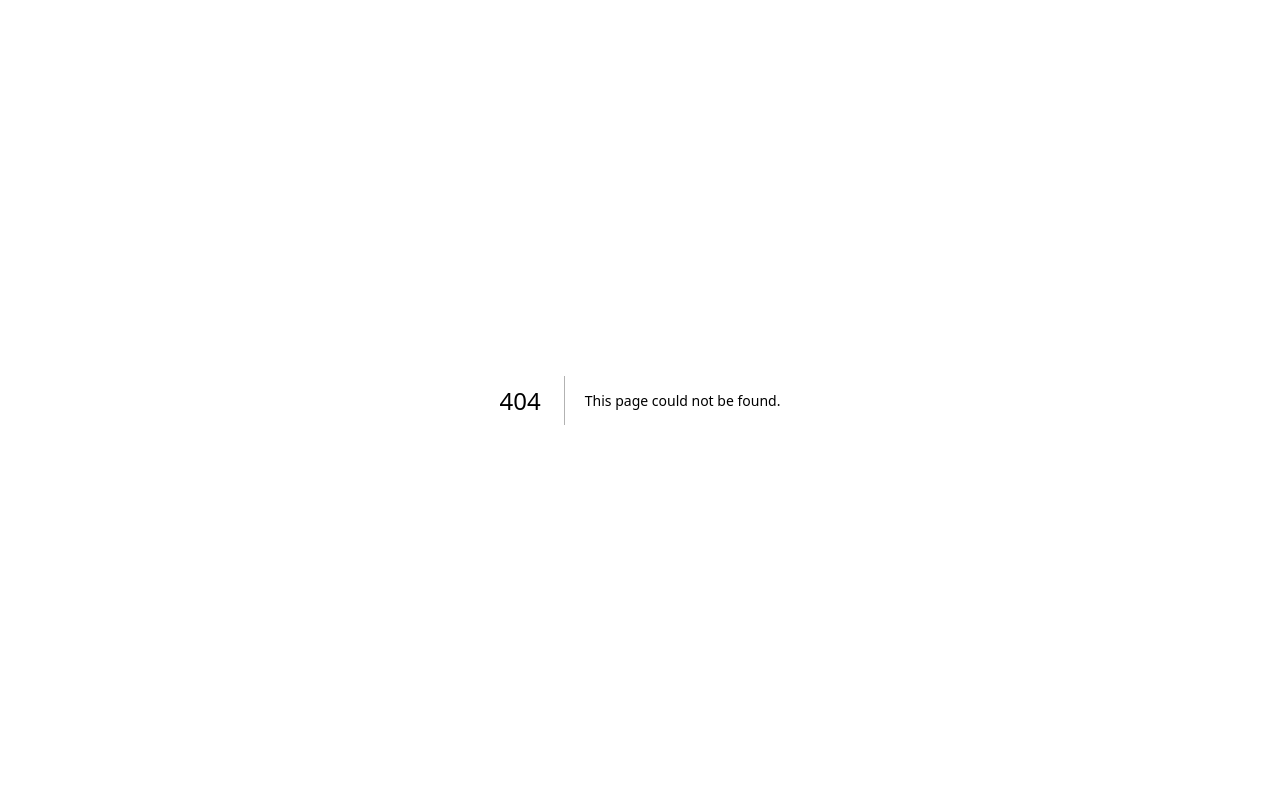
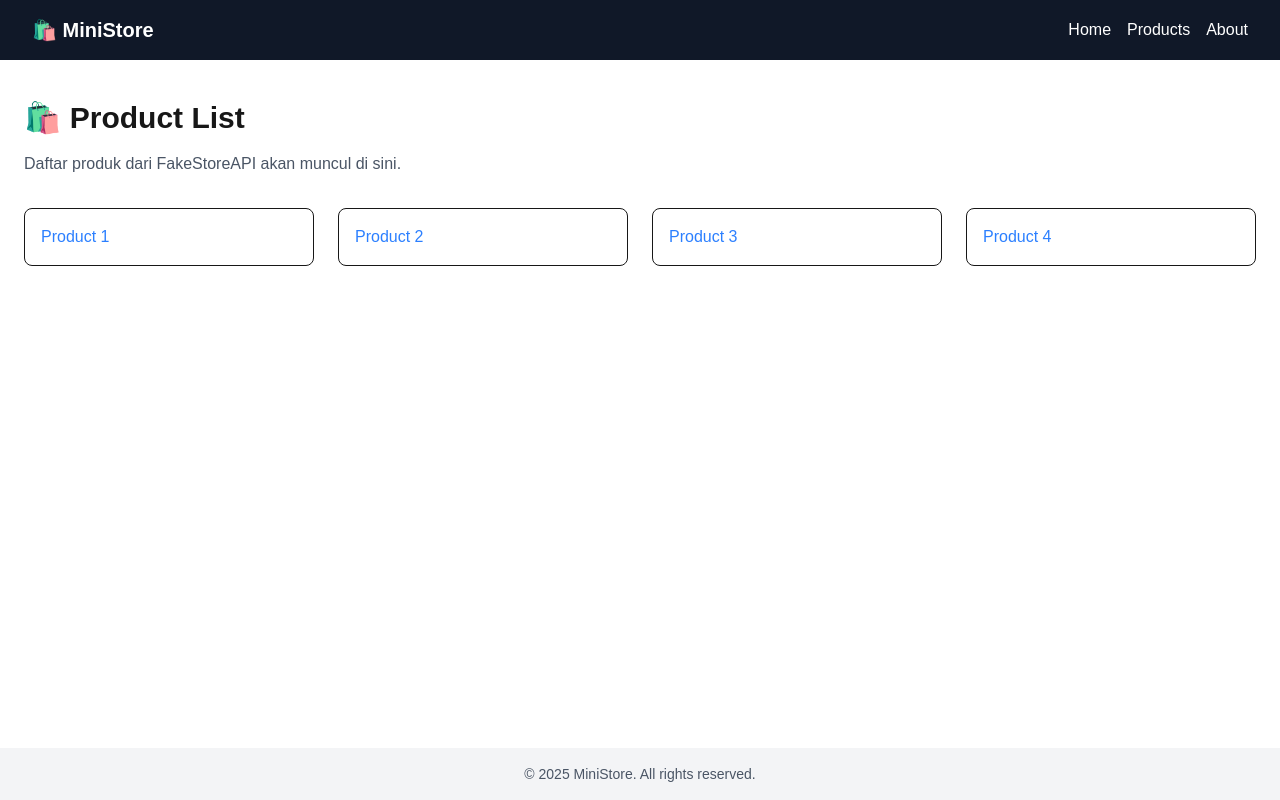
Before and after one commit to ddhewitte/Repetition-Next-JS, a Next.js app: page /products in a window 1280 px wide. Before the commit this address had no page. Built offline with nearby package versions, Linux system fonts and the light colour scheme.

Commit message:
Routing & Dynamic Pages di Next.js (App Router)

```diff
--- /dev/null
+++ b/app/about/page.tsx
@@ -0,0 +1,14 @@
+import MainLayout from "../layouts/MainLayout";
+
+export default function AboutPage() {
+  return (
+    <MainLayout>
+      <section className="space-y-4">
+        <h1 className="text-3xl font-bold">About MiniStore</h1>
+        <p className="text-gray-600">
+          MiniStore adalah project demo e-commerce berbasis Next.js, TailwindCSS, dan TypeScript.
+        </p>
+      </section>
+    </MainLayout>
+  );
+}
--- /dev/null
+++ b/app/products/[id]/page.tsx
@@ -0,0 +1,24 @@
+import MainLayout from "../../layouts/MainLayout";
+
+interface ProductDetailProps {
+  params: { id: string };
+}
+
+export default async function ProductDetail({
+  params,
+}: {
+  params: Promise<{ id: string }>;
+}) {
+  const { id } = await params;
+
+  return (
+    <MainLayout>
+      <section>
+        <h1 className="text-2xl font-bold mb-4">Detail Produk #{id}</h1>
+        <p className="text-gray-600">
+          Halaman detail untuk produk dengan ID {id}.
+        </p>
+      </section>
+    </MainLayout>
+  );
+}
--- /dev/null
+++ b/app/products/page.tsx
@@ -0,0 +1,24 @@
+import MainLayout from "../layouts/MainLayout";
+
+export default function ProductsPage() {
+  return (
+    <MainLayout>
+      <section>
+        <h1 className="text-3xl font-bold mb-4">🛍️ Product List</h1>
+        <p className="text-gray-600 mb-8">Daftar produk dari FakeStoreAPI akan muncul di sini.</p>
+        <ul className="grid grid-cols-2 md:grid-cols-3 lg:grid-cols-4 gap-6">
+          {[1, 2, 3, 4].map((id) => (
+            <li
+              key={id}
+              className="border rounded-lg p-4 hover:shadow-lg transition"
+            >
+              <a href={`/products/${id}`} className="text-blue-500 font-medium">
+                Product {id}
+              </a>
+            </li>
+          ))}
+        </ul>
+      </section>
+    </MainLayout>
+  );
+}
```
